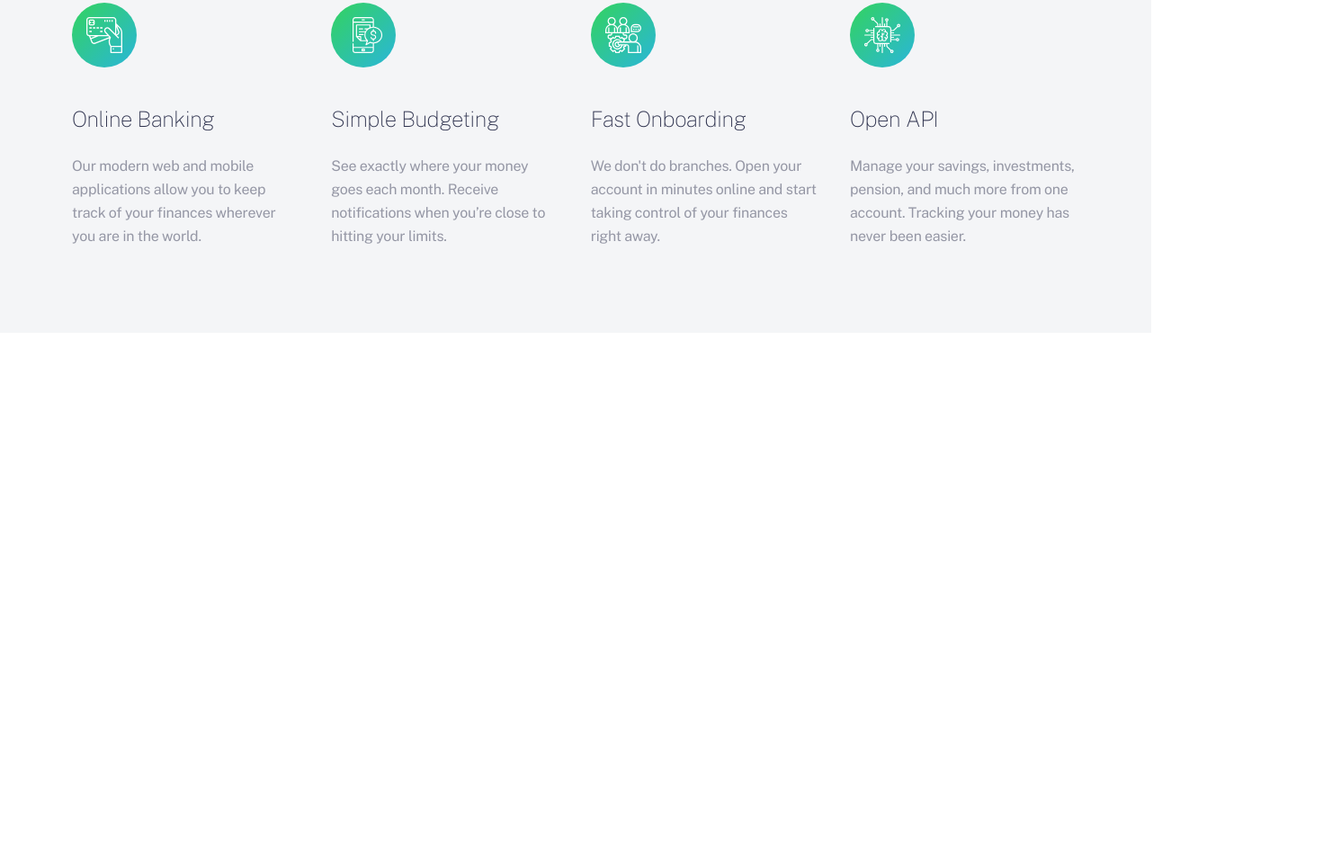
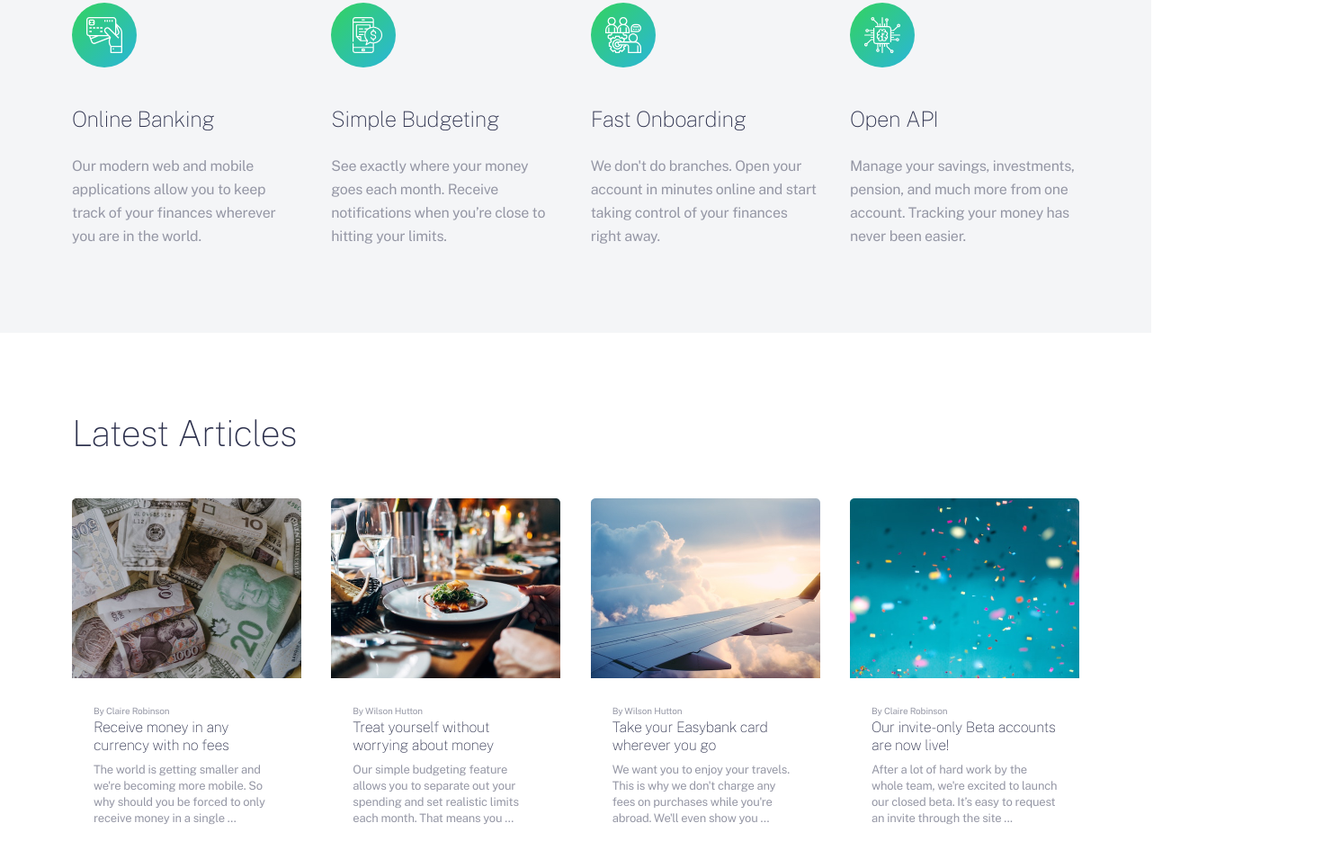
Before and after one commit to akil1me/easybank, a plain HTML site: page index.html in a window 1280 px wide. Shown: the part 1037-1992 px from the top of the page at 90% size, 1491 px wide, since content can reach past the window. Before the commit the page ends 1407 px from the top, so only its background shows below. Drawn offline with Linux system fonts and the light colour scheme.

Commit message:
Add new section intro

```diff
--- a/index.html
+++ b/index.html
@@ -96,7 +96,7 @@
 
             <a class="hero__invite-link invite-link" href="#link">Request Invite</a>
           </div>
-          <img class="hero__img" src="./img/hero-phones-desktop.png" alt="hero-phones-desktop" width="729" height="900">
+          <img class="hero__img" src="./img/hero-phones-desktop.png" alt="hero-phones-desktop" width="629" height="900">
           <img class="hero__img2" src="./img/hero-phones-mobile.png" alt="hero-phones-mobile" width="327" height="402">
         </div>
       </div>
@@ -172,6 +172,89 @@
         </div>
       </div>
     </section>
+
+    <section class="intro">
+      <div class="intro__container container">
+        <div class="intro__inner">
+          <h2 class="intro__title">Latest Articles</h2>
+
+          <ul class="intro__list">
+            <li class="intro__item">
+              <img src="./img/imtro-item-img1.png" alt="intro__item img" width="255" height="200">
+
+              <div class="intro__item--content">
+
+                <small class="intro__item--small">By Claire Robinson</small>
+
+                <h3 class="intro__item--title">
+                  Receive money in any currency with no fees
+                </h3>
+
+                <p class="intro__item--text">
+                  The world is getting smaller and we're becoming more mobile. So why should you be forced to only
+                  receive
+                  money in a single …
+                </p>
+              </div>
+            </li>
+
+            <li class="intro__item">
+              <img src="./img/imtro-item-img2.png" alt="intro__item img" width="255" height="200">
+
+              <div class="intro__item--content">
+
+                <small class="intro__item--small">By Wilson Hutton</small>
+
+                <h3 class="intro__item--title">
+                  Treat yourself without worrying about money
+                </h3>
+
+                <p class="intro__item--text">
+                  Our simple budgeting feature allows you to separate out your spending and set realistic limits each
+                  month. That means you …
+                </p>
+              </div>
+            </li>
+
+            <li class="intro__item">
+              <img src="./img/imtro-item-img3.png" alt="intro__item img" width="255" height="200">
+
+              <div class="intro__item--content">
+
+                <small class="intro__item--small">By Wilson Hutton</small>
+
+                <h3 class="intro__item--title">
+                  Take your Easybank card wherever you go
+                </h3>
+
+                <p class="intro__item--text">
+                  We want you to enjoy your travels. This is why we don't charge any fees on purchases while you're
+                  abroad. We'll even show you …
+                </p>
+              </div>
+            </li>
+
+            <li class="intro__item">
+              <img src="./img/imtro-item-img4.png" alt="intro__item img" width="255" height="200">
+
+              <div class="intro__item--content">
+
+                <small class="intro__item--small">By Claire Robinson</small>
+
+                <h3 class="intro__item--title">
+                  Our invite-only Beta accounts are now live!
+                </h3>
+
+                <p class="intro__item--text">
+                  After a lot of hard work by the whole team, we're excited to launch our closed beta. It’s easy to
+                  request an invite through the site ...
+                </p>
+              </div>
+            </li>
+          </ul>
+        </div>
+      </div>
+    </section>
   </main>
 
   <!-- FOOTER -->
--- a/scss/all_blocks/_blocks.scss
+++ b/scss/all_blocks/_blocks.scss
@@ -3,3 +3,4 @@
 @import "main";
 @import "hero";
 @import "why-easybank";
+@import "intro";
--- a/scss/all_blocks/_header.scss
+++ b/scss/all_blocks/_header.scss
@@ -75,7 +75,7 @@
   right: 0;
   margin: auto;
   background: #FFFFFF;
-  box-shadow: 0px 0px 150px 200px rgba(0, 0, 0, 0.286);
+  box-shadow: 0px 0px 100px 200px rgba(0, 0, 0, 0.286);
   transition: all 1s ease;
   border-radius: 4px;
 
--- a/scss/all_blocks/_hero.scss
+++ b/scss/all_blocks/_hero.scss
@@ -36,8 +36,8 @@
 .hero__img {
   position: absolute;
   top: 0;
-  right: -26%;
-  width: 729px;
+  right: -17.85%;
+  width: 629px;
   height: 900px;
 }
 
--- /dev/null
+++ b/scss/all_blocks/_intro.scss
@@ -0,0 +1,97 @@
+.intro {
+  margin-top: 80px;
+  margin-bottom: 80px;
+}
+
+.intro__title {
+  font-style: normal;
+  font-weight: 100;
+  font-size: 40px;
+  line-height: 64px;
+  letter-spacing: -0.714286px;
+  color: #2D314D;
+  margin-bottom: 40px;
+}
+
+.intro__list {
+  display: flex;
+  justify-content: space-between;
+}
+
+.intro__item--content {
+  max-width: 255px;
+  padding: 24px;
+}
+
+.intro__item--small {
+  font-size: 10px;
+  line-height: 18px;
+  letter-spacing: -0.15625px;
+  color: #9597A5;
+  margin-bottom: 8px;
+}
+
+.intro__item--title {
+  font-style: normal;
+  font-weight: 100;
+  font-size: 16px;
+  line-height: 20px;
+  letter-spacing: -0.285714px;
+  color: #2D314D;
+  margin-bottom: 8px;
+}
+
+.intro__item--title:hover {
+  color: #30C88F;
+  cursor: pointer;
+}
+
+.intro__item--text {
+  font-size: 13px;
+  line-height: 18px;
+  letter-spacing: -0.203125px;
+  color: #9597A5;
+
+}
+
+@media only screen and (max-width:1067px) {
+  .intro__title {
+    text-align: center;
+  }
+
+  .intro__list {
+    flex-wrap: wrap;
+    justify-content: space-evenly;
+
+  }
+
+
+  .intro__item img {
+    width: 316px;
+    height: 200px;
+  }
+
+  .intro__item--content {
+    max-width: 316px;
+    padding: 24px 31px;
+  }
+}
+
+@media only screen and (max-width:671px) {
+  .intro__item+.intro__item {
+    margin-top: 24px;
+  }
+}
+
+@media only screen and (max-width:400px) {
+  .intro {
+    margin-top: 88px;
+    margin-bottom: 88px;
+  }
+
+  .intro__title {
+    font-size: 32px;
+    line-height: 38px;
+    letter-spacing: -0.571429px;
+  }
+}
```
Also changed, not shown: css/main.css, img/imtro-item-img1.png (added), img/imtro-item-img2.png (added), img/imtro-item-img3.png (added), img/imtro-item-img4.png (added), 1 other file.
